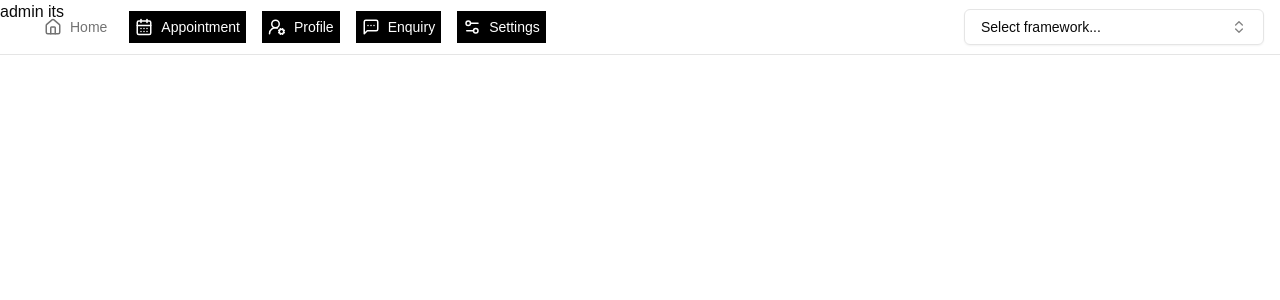
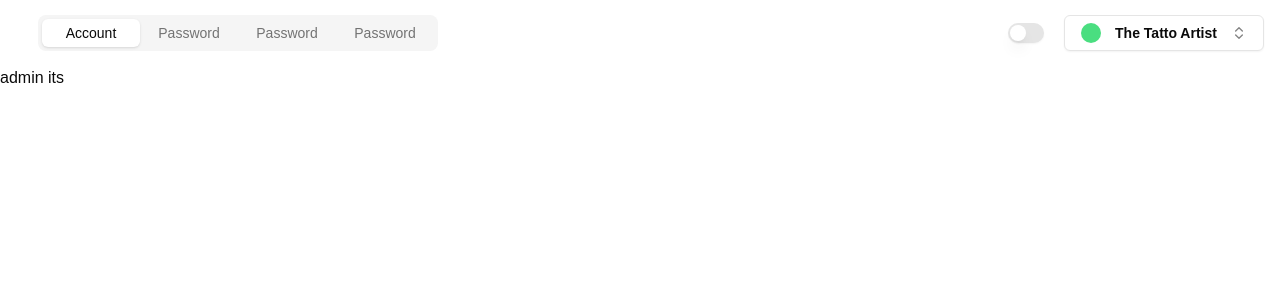
Before and after one commit to Surajsuthar/appoint, a Next.js app: page / in a window 1280 px wide. Shown: the top 300 px of the page. Built offline with nearby package versions, Linux system fonts and the light colour scheme.

Commit message:
feat: navbar with Profile tab

```diff
--- a/package.json
+++ b/package.json
@@ -9,11 +9,14 @@
     "lint": "next lint"
   },
   "dependencies": {
+    "@radix-ui/react-avatar": "^1.1.2",
     "@radix-ui/react-dialog": "^1.1.4",
     "@radix-ui/react-dropdown-menu": "^2.1.4",
+    "@radix-ui/react-label": "^2.1.1",
     "@radix-ui/react-popover": "^1.1.4",
     "@radix-ui/react-slot": "^1.1.1",
     "@radix-ui/react-switch": "^1.1.2",
+    "@radix-ui/react-tabs": "^1.1.2",
     "class-variance-authority": "^0.7.1",
     "clsx": "^2.1.1",
     "cmdk": "1.0.0",
--- a/src/app/(admin)/home/page.tsx
+++ b/src/app/(admin)/home/page.tsx
@@ -1,7 +1,7 @@
 export default function Home() {
     return (
-        <div>
-
-        </div>
+        <>
+        Hello
+        </>
     )
 }
--- a/src/app/(admin)/layout.tsx
+++ b/src/app/(admin)/layout.tsx
@@ -7,11 +7,13 @@ export default function adminLayout({
     children: React.ReactNode;
   }) {
     return (
-        <main className="h-full w-full">
-            <section className="flex w-full h-[55px] border-b fixed">
+        <main className="w-full">
+            <section className="flex w-full h-[65px] inset-y-0 fixed">
                 <Navbar/>
             </section>
-            {children}
+            <section className="mt-[66px]">
+              {children}
+            </section>
         </main>
     )
 }
--- a/src/components/navbar/navbar.tsx
+++ b/src/components/navbar/navbar.tsx
@@ -1,27 +1,22 @@
-"use client"
-import { NavbarOption } from "./navbaroption"
-import { allRoute } from "@/constant/navRoute"
-import { Searchbar } from "./searchbar"
+"use client";
+import { NavbarOption } from "./navbaroption";
+import { Searchbar } from "./searchbar";
+import { Switch } from "../ui/switch";
+import { Label } from "../ui/label";
 
 export const Navbar = () => {
-    const routes = allRoute
-    return (
-       <main className="ml-4 flex w-full justify-between">
-            <section className="m-2.5 p-3 flex items-center justify-center space-x-4 rounded-sm">
-                {routes.map((route) => {
-                    return (
-                        <NavbarOption
-                        href={route.href}
-                        key={route.label}
-                        label={route.label}
-                        icon={route.icon}
-                        />
-                    )
-                }) }
-            </section>
-            <section className="flex justify-center items-center mr-4">
-                <Searchbar/>
-            </section>
-       </main>
-    )
-}
+  return (
+    <main className="ml-4 flex w-full justify-between items-center">
+      <section className="m-2.5 p-3 flex items-center justify-center space-x-4 rounded-sm">
+        <NavbarOption />
+      </section>
+      <section className="flex justify-center items-center mr-4 space-x-3">
+        <div className="flex items-center space-x-2">
+          <Switch id="airplane-mode" className="bg-green-600" />
+          <Label htmlFor="airplane-mode"></Label>
+        </div>
+        <Searchbar />
+      </section>
+    </main>
+  );
+};
--- a/src/components/navbar/navbaroption.tsx
+++ b/src/components/navbar/navbaroption.tsx
@@ -1,43 +1,27 @@
 "use client";
 
+import {
+  Tabs,
+  TabsContent,
+  TabsList,
+  TabsTrigger,
+} from "@/components/ui/tabs"
 import { LucideIcon } from "lucide-react";
 import { usePathname, useRouter } from "next/navigation";
 import { cn } from "@/lib/utils";
 
-interface NavbarOptionProps {
-  label: string;
-  href: string;
-  icon: LucideIcon;
-}
-
-export const NavbarOption = ({
-  label,
-  href,
-  icon: Icon,
-}: NavbarOptionProps) => {
+export const NavbarOption = () => {
   const route = useRouter();
   const pathname = usePathname();
 
   return (
-    <div
-      className={cn(
-        " w-full flex text-muted-foreground items-center justify-center p-1.5 hover:text-white cursor-pointer hover:transition-all",
-        pathname === href ? "bg-black text-white" : ""
-      )}
-    >
-      <button
-        className={cn(
-          "flex justify-center items-center",
-        )}
-        onClick={() => {
-          route.push(href);
-        }}
-        type="submit"
-      >
-         <Icon size={18} />
-         <span className="ml-2 font-normal text-sm">{label}</span>
-      </button>
-
-    </div>
+    <Tabs defaultValue="account" className="w-[400px] mr-4">
+      <TabsList className="grid w-full grid-cols-4">
+        <TabsTrigger value="account">Account</TabsTrigger>
+        <TabsTrigger value="passwor1d">Password</TabsTrigger>
+        <TabsTrigger value="passwo1rd">Password</TabsTrigger>
+        <TabsTrigger value="pas1sword">Password</TabsTrigger>
+      </TabsList>
+    </Tabs>
   );
 };
--- a/src/components/navbar/searchbar.tsx
+++ b/src/components/navbar/searchbar.tsx
@@ -1,9 +1,8 @@
 "use client"
 
 import * as React from "react"
-import { Check, ChevronsUpDown } from "lucide-react"
+import { Check, ChevronsUpDown, LogOut } from "lucide-react"
 
-import { cn } from "@/lib/utils"
 import { Button } from "@/components/ui/button"
 import {
   Command,
@@ -19,6 +18,7 @@ import {
   PopoverTrigger,
 } from "@/components/ui/popover"
 import { allRoute } from "@/constant/navRoute"
+import { Label } from "../ui/label"
 
 const frameworks = allRoute
 
@@ -33,38 +33,29 @@ export function Searchbar() {
           variant="outline"
           role="combobox"
           aria-expanded={open}
-          className="w-[300px] justify-between"
+          className="w-[200px] font-semibold justify-between"
         >
-          {value
-            ? frameworks.find((framework) => framework.label === value)?.label
-            : "Select framework..."}
+          <div className="h-5 w-5 rounded-full bg-green-400"/>
+          The Tatto Artist
           <ChevronsUpDown className="opacity-50" />
         </Button>
       </PopoverTrigger>
-      <PopoverContent className="w-[300px] p-0">
+      <PopoverContent className="w-[200px] p-0">
         <Command>
           <CommandList>
-            <CommandInput placeholder="select an oprion" />
-            <CommandEmpty>No framework found.</CommandEmpty>
-            <CommandGroup>
-              {frameworks.map((framework) => (
-                <CommandItem
-                  key={framework.label}
-                  value={framework.label}
-                  onSelect={(currentValue) => {
-                    setValue(currentValue === value ? "" : currentValue)
-                    setOpen(false)
-                  }}
-                >
-                  {framework.label}
-                  <Check
-                    className={cn(
-                      "ml-auto",
-                      value === framework.label ? "opacity-100" : "opacity-0"
-                    )}
-                  />
+            <CommandGroup className="">
+                <CommandItem className="flex justify-between cursor-pointer">
+                  <button className="flex">
+                    Log out
+                  </button>
+                  <LogOut/>
                 </CommandItem>
-              ))}
+                <CommandItem className="flex mt-1 justify-between cursor-pointer">
+                  <button className="flex">
+                    Log out
+                  </button>
+                  <LogOut/>
+                </CommandItem>
             </CommandGroup>
           </CommandList>
         </Command>
--- /dev/null
+++ b/src/components/ui/avatar.tsx
@@ -0,0 +1,50 @@
+"use client"
+
+import * as React from "react"
+import * as AvatarPrimitive from "@radix-ui/react-avatar"
+
+import { cn } from "@/lib/utils"
+
+const Avatar = React.forwardRef<
+  React.ElementRef<typeof AvatarPrimitive.Root>,
+  React.ComponentPropsWithoutRef<typeof AvatarPrimitive.Root>
+>(({ className, ...props }, ref) => (
+  <AvatarPrimitive.Root
+    ref={ref}
+    className={cn(
+      "relative flex h-8 w-8 shrink-0 overflow-hidden rounded-full",
+      className
+    )}
+    {...props}
+  />
+))
+Avatar.displayName = AvatarPrimitive.Root.displayName
+
+const AvatarImage = React.forwardRef<
+  React.ElementRef<typeof AvatarPrimitive.Image>,
+  React.ComponentPropsWithoutRef<typeof AvatarPrimitive.Image>
+>(({ className, ...props }, ref) => (
+  <AvatarPrimitive.Image
+    ref={ref}
+    className={cn("aspect-square h-full w-full", className)}
+    {...props}
+  />
+))
+AvatarImage.displayName = AvatarPrimitive.Image.displayName
+
+const AvatarFallback = React.forwardRef<
+  React.ElementRef<typeof AvatarPrimitive.Fallback>,
+  React.ComponentPropsWithoutRef<typeof AvatarPrimitive.Fallback>
+>(({ className, ...props }, ref) => (
+  <AvatarPrimitive.Fallback
+    ref={ref}
+    className={cn(
+      "flex h-full w-full items-center justify-center rounded-full bg-muted",
+      className
+    )}
+    {...props}
+  />
+))
+AvatarFallback.displayName = AvatarPrimitive.Fallback.displayName
+
+export { Avatar, AvatarImage, AvatarFallback }
--- /dev/null
+++ b/src/components/ui/label.tsx
@@ -0,0 +1,26 @@
+"use client"
+
+import * as React from "react"
+import * as LabelPrimitive from "@radix-ui/react-label"
+import { cva, type VariantProps } from "class-variance-authority"
+
+import { cn } from "@/lib/utils"
+
+const labelVariants = cva(
+  "text-sm font-medium leading-none peer-disabled:cursor-not-allowed peer-disabled:opacity-70"
+)
+
+const Label = React.forwardRef<
+  React.ElementRef<typeof LabelPrimitive.Root>,
+  React.ComponentPropsWithoutRef<typeof LabelPrimitive.Root> &
+    VariantProps<typeof labelVariants>
+>(({ className, ...props }, ref) => (
+  <LabelPrimitive.Root
+    ref={ref}
+    className={cn(labelVariants(), className)}
+    {...props}
+  />
+))
+Label.displayName = LabelPrimitive.Root.displayName
+
+export { Label }
--- /dev/null
+++ b/src/components/ui/tabs.tsx
@@ -0,0 +1,55 @@
+"use client"
+
+import * as React from "react"
+import * as TabsPrimitive from "@radix-ui/react-tabs"
+
+import { cn } from "@/lib/utils"
+
+const Tabs = TabsPrimitive.Root
+
+const TabsList = React.forwardRef<
+  React.ElementRef<typeof TabsPrimitive.List>,
+  React.ComponentPropsWithoutRef<typeof TabsPrimitive.List>
+>(({ className, ...props }, ref) => (
+  <TabsPrimitive.List
+    ref={ref}
+    className={cn(
+      "inline-flex h-9 items-center justify-center rounded-lg bg-muted p-1 text-muted-foreground",
+      className
+    )}
+    {...props}
+  />
+))
+TabsList.displayName = TabsPrimitive.List.displayName
+
+const TabsTrigger = React.forwardRef<
+  React.ElementRef<typeof TabsPrimitive.Trigger>,
+  React.ComponentPropsWithoutRef<typeof TabsPrimitive.Trigger>
+>(({ className, ...props }, ref) => (
+  <TabsPrimitive.Trigger
+    ref={ref}
+    className={cn(
+      "inline-flex items-center justify-center whitespace-nowrap rounded-md px-3 py-1 text-sm font-medium ring-offset-background transition-all focus-visible:outline-none focus-visible:ring-2 focus-visible:ring-ring focus-visible:ring-offset-2 disabled:pointer-events-none disabled:opacity-50 data-[state=active]:bg-background data-[state=active]:text-foreground data-[state=active]:shadow",
+      className
+    )}
+    {...props}
+  />
+))
+TabsTrigger.displayName = TabsPrimitive.Trigger.displayName
+
+const TabsContent = React.forwardRef<
+  React.ElementRef<typeof TabsPrimitive.Content>,
+  React.ComponentPropsWithoutRef<typeof TabsPrimitive.Content>
+>(({ className, ...props }, ref) => (
+  <TabsPrimitive.Content
+    ref={ref}
+    className={cn(
+      "mt-2 ring-offset-background focus-visible:outline-none focus-visible:ring-2 focus-visible:ring-ring focus-visible:ring-offset-2",
+      className
+    )}
+    {...props}
+  />
+))
+TabsContent.displayName = TabsPrimitive.Content.displayName
+
+export { Tabs, TabsList, TabsTrigger, TabsContent }
```
Also changed, not shown: src/components/ui/card.tsx (added, +76 -0 lines), 1 other file (tests, documents, lock files or other folders).
